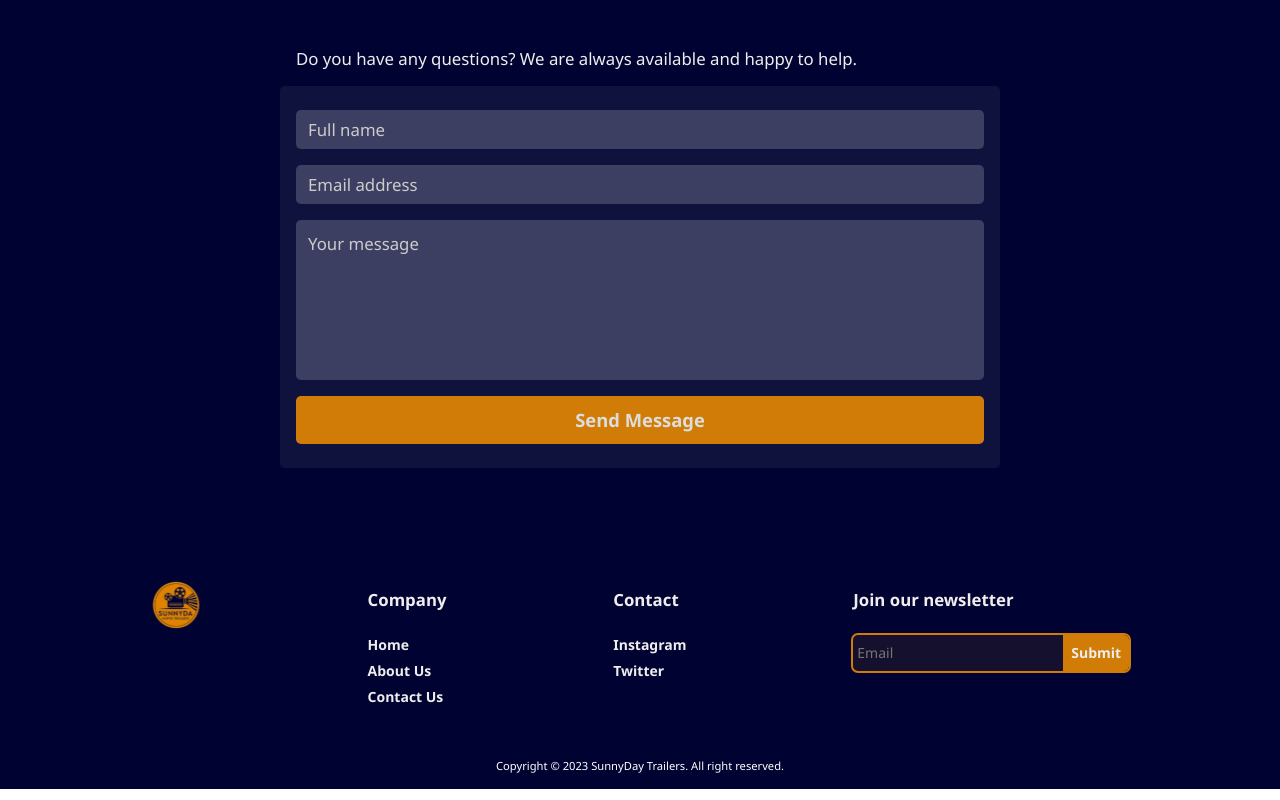
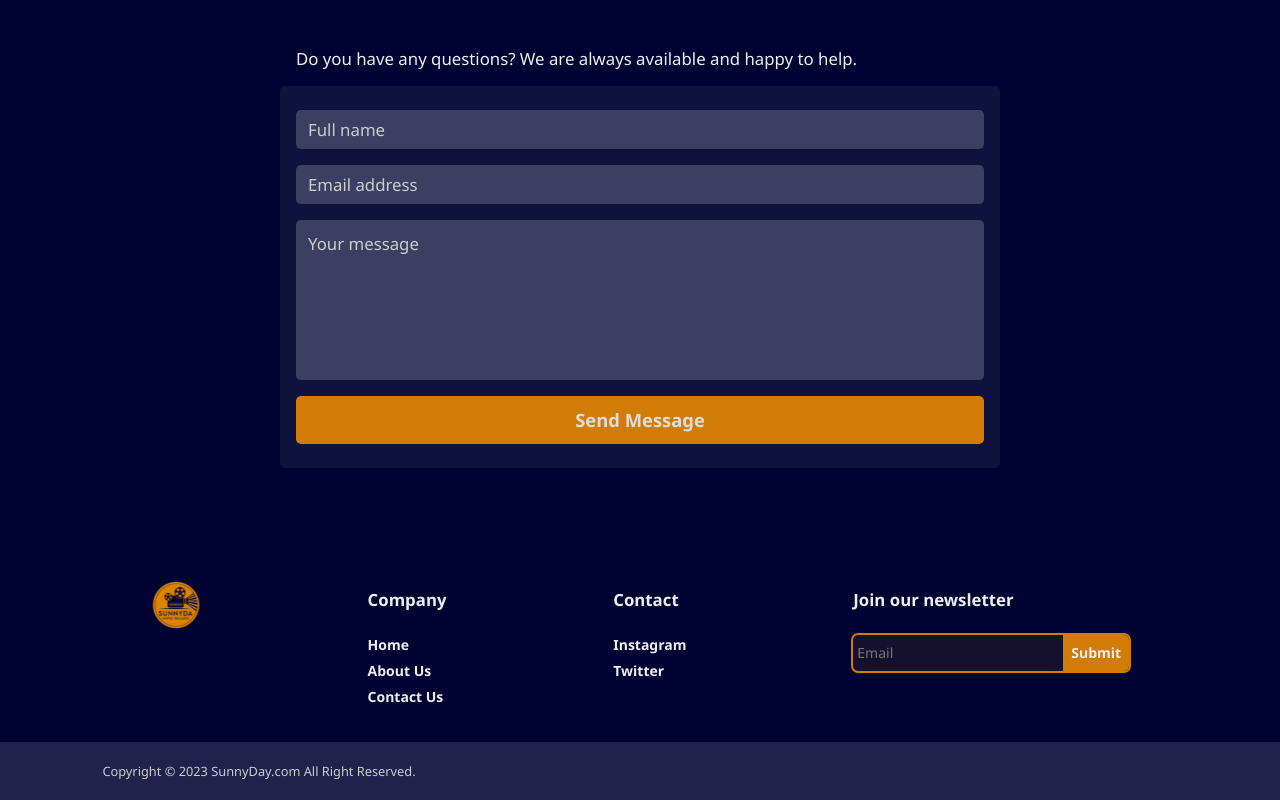
Before and after one commit to chochodev/SunnyDa-Landing-Page, a React (Vite) app: page / in a window 1280 px wide. Shown: the part 5529-6329 px from the top of the page. Built offline with nearby package versions, Linux system fonts and the light colour scheme.

Commit message:
updated with the right copyright text from the design

```diff
--- a/src/assets/css/components/footer.css
+++ b/src/assets/css/components/footer.css
@@ -109,11 +109,11 @@
 }
 
 .copyright {
-  text-align: center;
-  font-size: .7rem;
-  background: var(--surface);
-  color: #ffffff;
-  padding: 1rem;
+  font-size: .8rem;
+  background: #ffffff20;
+  color: #cccccc;
+  padding: 1.25rem;
+  padding-left: 8%;
 }
 
 @media (max-width: 768px) {
--- a/src/assets/css/components/main_layout.css
+++ b/src/assets/css/components/main_layout.css
@@ -1,6 +1,7 @@
 #main_layout {
   display: flex;
   flex-direction: column;
+  background: var(--surface);
   width: 100%;
   height: 100%;
   min-height: 100vh;
--- a/src/components/footer/index.jsx
+++ b/src/components/footer/index.jsx
@@ -34,7 +34,7 @@ const Footer = () => {
         </div>
       </div>
     </div>
-    <small className="copyright">Copyright &copy; {year} SunnyDay Trailers. All right reserved.</small>
+    <small className="copyright">Copyright &copy; {year} SunnyDay.com All Right Reserved.</small>
     </>
   )
 }
```
